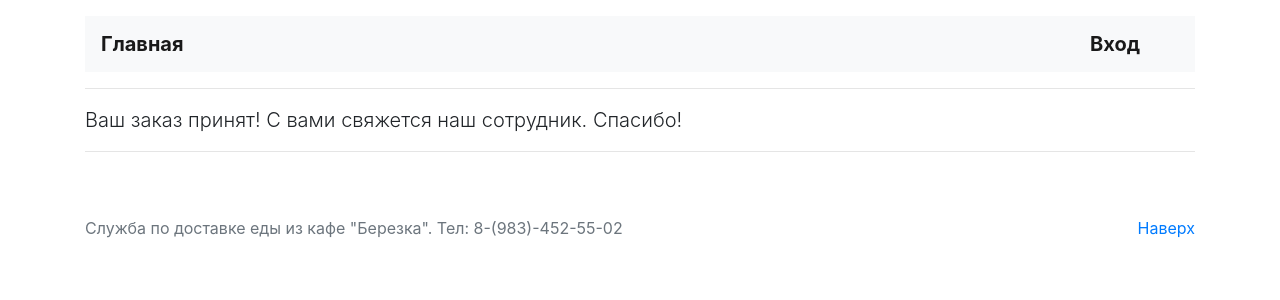
After one commit to tsyganno/food-delivery, a Django app: page /categories/success/ in a window 1280 px wide. The commit adds this page. Shown: the top 300 px of the page. Run offline with Django 4.2, Linux system fonts and the light colour scheme; some libraries are stand-ins or nearby versions.

Commit message:
add success message

```diff
--- a/delivery_app/models.py
+++ b/delivery_app/models.py
@@ -69,7 +69,7 @@ class Order(models.Model):
         (BANK_TRANSFER, 'Оплата переводом через банк'),
     ))
     payment_method = models.CharField(max_length=50, choices=TYPE_DICT.items(), verbose_name='Способ оплаты')
-    user_phone = models.CharField(default='', max_length=50, verbose_name='Номер телефона')
+    user_phone = models.CharField(max_length=50, verbose_name='Номер телефона')
     user_comment = models.TextField(default='', verbose_name='Комментарий от пользователя')
 
     def __str__(self):
--- a/delivery_app/templates/delivery_app/adding_to_cart.html
+++ b/delivery_app/templates/delivery_app/adding_to_cart.html
@@ -10,7 +10,7 @@
             <hr>
             <ol class="breadcrumb">
             <h4 class="breadcrumb-item">Добавить в корзину</h4>
-            <h4 class="breadcrumb-item active" aria-current="page"><a href="#">Назад</a></h4>
+            <h4 class="breadcrumb-item active" aria-current="page"><a href="{{ request.META.HTTP_REFERER }}">Назад</a></h4>
             </ol>
             <hr>
         </div>
--- a/delivery_app/templates/delivery_app/checkout.html
+++ b/delivery_app/templates/delivery_app/checkout.html
@@ -1,6 +1,6 @@
 {% extends "base/basic.html" %}
 
-{% block title %}Корзина | Березка{% endblock %}
+{% block title %}Оформление заказа | Березка{% endblock %}
 
 
 {% block content %}
@@ -11,12 +11,12 @@
             <hr>
             <ol class="breadcrumb">
             <h4 class="breadcrumb-item">Оформление заказа</h4>
-            <h4 class="breadcrumb-item active" aria-current="page"><a href="#">Назад</a></h4>
+            <h4 class="breadcrumb-item active" aria-current="page"><a href="{% url 'app:cart' %}">Назад</a></h4>
             </ol>
             <hr>
         </div>
     </div>
-    <div class="col-lg-2">
+    <div class="col-lg-5">
         {% load crispy_forms_tags %}
         {% crispy form %}
     </div>
--- a/delivery_app/templates/delivery_app/index.html
+++ b/delivery_app/templates/delivery_app/index.html
@@ -1,4 +1,6 @@
 {% extends "base/basic.html" %}
+
+{% block title %}Все категории | Березка{% endblock %}
 
 {% block content %}
   <main class="container mt-3">
--- /dev/null
+++ b/delivery_app/templates/delivery_app/success.html
@@ -0,0 +1,18 @@
+{% extends "base/basic.html" %}
+
+{% block title %}Спасибо! | Березка{% endblock %}
+
+
+{% block content %}
+
+<div class="container">
+    <div class="row">
+        <div class="col-lg-12">
+            <hr>
+            <p class="lead">Ваш заказ принят! С вами свяжется наш сотрудник. Спасибо!</p>
+            <hr>
+        </div>
+    </div>
+</div>
+
+{% endblock %}
--- a/delivery_app/urls.py
+++ b/delivery_app/urls.py
@@ -1,7 +1,7 @@
 from django.urls import path
 
 from delivery_app.views import IndexView, CategoryView, DishView, CartView, AddToCartFromDishView, \
-    AddToCartFromCategoryView, RemoveFromCartView, CheckoutView
+    AddToCartFromCategoryView, RemoveFromCartView, CheckoutView, SuccessView
 
 app_name = 'app'
 urlpatterns = [
@@ -13,4 +13,5 @@ urlpatterns = [
     path('remove_from_cart/', RemoveFromCartView.as_view(), name='remove_from_cart'),
     path('add_to_cart_from_category/<int:dish_id>/<slug>/', AddToCartFromDishView.as_view(), name='add_to_cart_from_dish'),
     path('add_to_cart_from_dish/<int:dish_id>/<slug>/', AddToCartFromCategoryView.as_view(), name='add_to_cart_from_category'),
+    path('success/', SuccessView.as_view(), name='success'),
 ]
--- a/delivery_app/views.py
+++ b/delivery_app/views.py
@@ -72,15 +72,18 @@ class CheckoutView(LoginRequiredMixin, CreateView):
         cart = Cart.objects.filter(user__id=self.request.user.pk, active_status=True)
         list_of_dishes = ''
         count = 1
+        order_price = 0
         for el in cart:
             list_of_dishes += f'{count}. Блюдо: {el.dish.title}, цена: {el.dish.price}, количество: {el.count_of_dishes}\n'
+            order_price += el.dish.price * el.count_of_dishes
             Cart.objects.filter(pk=el.pk).update(active_status=False)
             count += 1
+        list_of_dishes += f'Общая стоимость заказа составляет: {order_price}'
         form.instance.list_of_dishes = list_of_dishes
         return super(CheckoutView, self).form_valid(form)
 
     def get_success_url(self):
-        return reverse('app:index')
+        return reverse('app:success')
 
 
 class AddToCartFromDishView(LoginRequiredMixin, CreateView):
@@ -149,3 +152,9 @@ class RemoveFromCartView(LoginRequiredMixin, DeleteView):
 
     def get_success_url(self):
         return reverse('app:cart')
+
+
+class SuccessView(View):
+    """Страница с благодарностью за заказ"""
+    def get(self, request, *args, **kwargs):
+        return render(request, 'delivery_app/success.html', context={'title': 'Спасибо'})
```
Also changed, not shown: delivery_app/migrations/0004_alter_order_user_phone.py (added).
